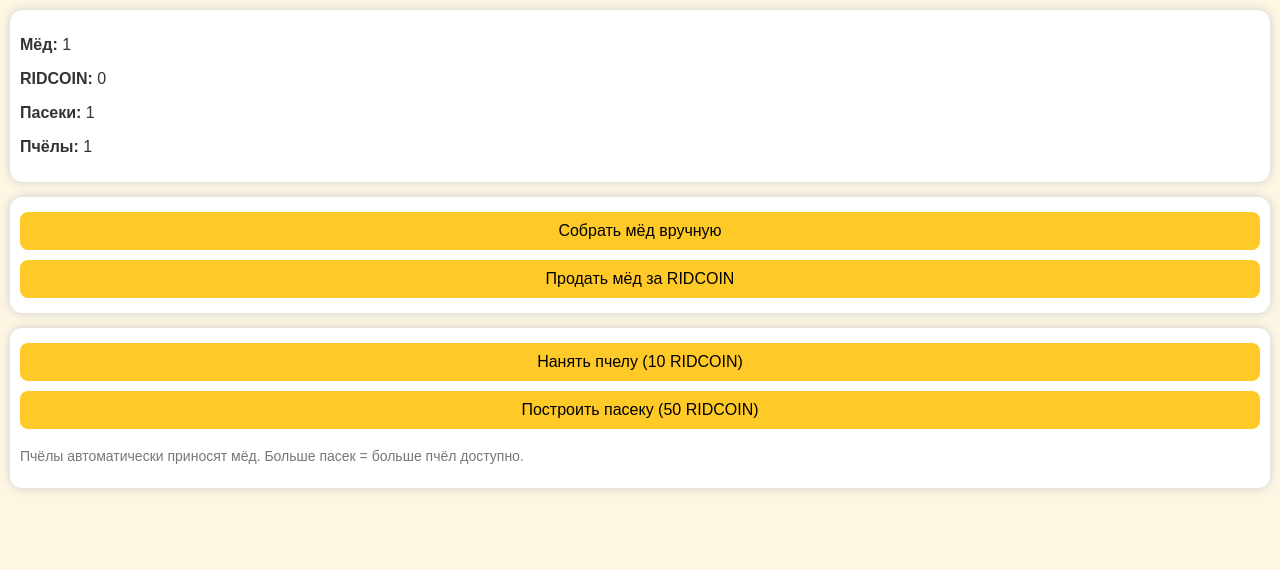
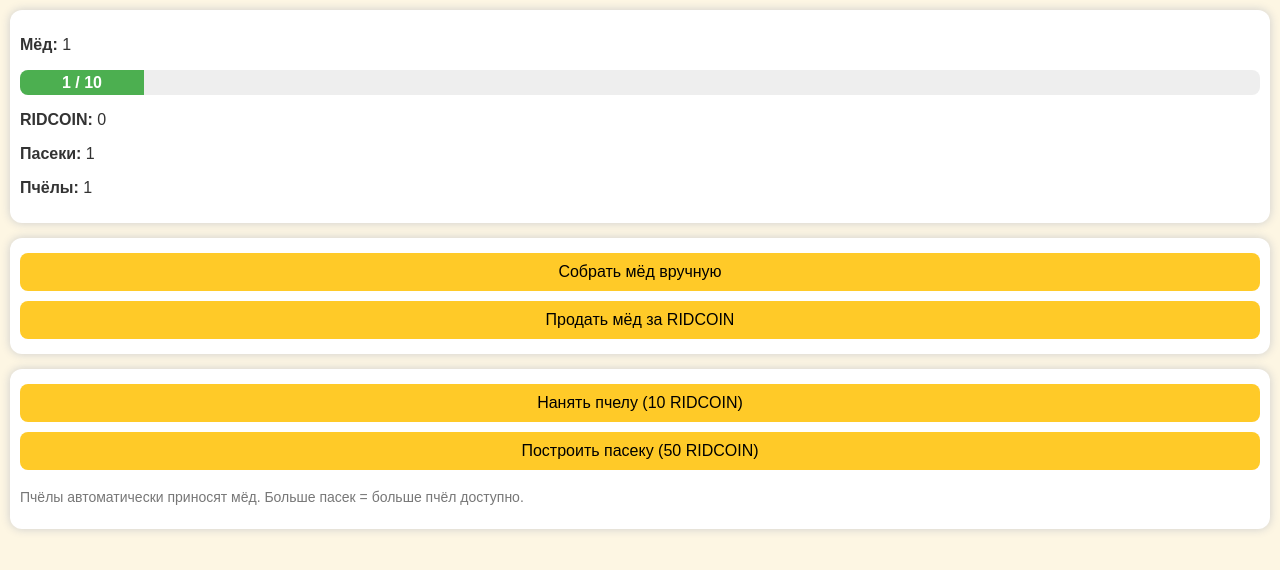
Before and after one commit to apreliy05/RIDCOIN-, a plain HTML site: page index.html in a window 1280 px wide. Shown: the part 128-698 px from the top of the page. Drawn offline with Linux system fonts and the light colour scheme.

Commit message:
Add files via upload

```diff
--- a/index.html
+++ b/index.html
@@ -38,6 +38,24 @@
       font-size: 14px;
       color: #777;
     }
+    .progress-container {
+      background: #eee;
+      border-radius: 8px;
+      overflow: hidden;
+      height: 25px;
+      margin-top: 5px;
+    }
+    .progress-bar {
+      background: #4caf50;
+      height: 100%;
+      width: 0%;
+      min-width: 4%;
+      transition: width 0.3s;
+      text-align: center;
+      color: white;
+      line-height: 25px;
+      font-weight: bold;
+    }
   </style>
 </head>
 <body>
@@ -46,6 +64,9 @@
 
   <div class="stats">
     <p><strong>Мёд:</strong> <span id="honey">0</span></p>
+    <div class="progress-container">
+      <div class="progress-bar" id="honeyProgress">0 / 10</div>
+    </div>
     <p><strong>RIDCOIN:</strong> <span id="ridcoin">0</span></p>
     <p><strong>Пасеки:</strong> <span id="hives">1</span></p>
     <p><strong>Пчёлы:</strong> <span id="bees">1</span></p>
@@ -73,6 +94,11 @@
       document.getElementById('ridcoin').textContent = ridcoin;
       document.getElementById('bees').textContent = bees;
       document.getElementById('hives').textContent = hives;
+
+      let partial = honey % 10;
+      let percent = (partial / 10) * 100;
+      document.getElementById('honeyProgress').style.width = Math.max(percent, 4) + '%';
+      document.getElementById('honeyProgress').textContent = `${partial} / 10`;
     }
 
     function collectHoney() {
@@ -122,7 +148,6 @@
       localStorage.setItem('hives', hives);
     }
 
-    // Автоматический сбор мёда каждые 3 секунды
     setInterval(() => {
       honey += bees;
       save();
```
